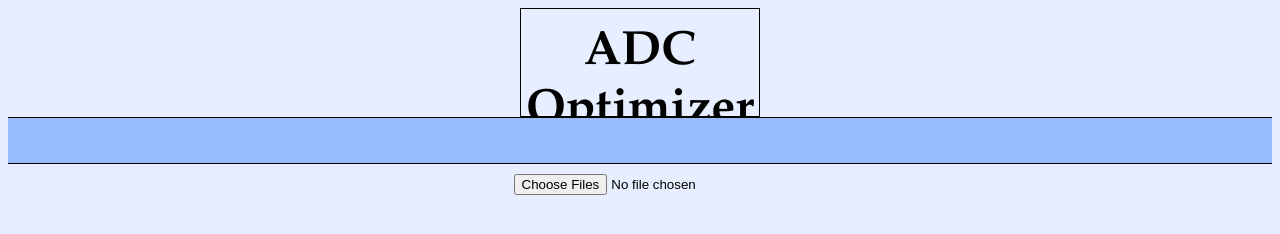
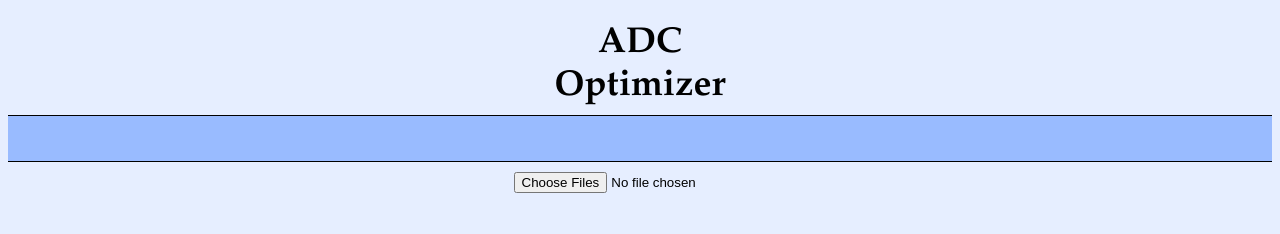
Before and after one commit to bkuchenb/ADC_optimizer, a plain HTML site: page index.html in a window 1280 px wide. Drawn offline with Linux system fonts and the light colour scheme.

Commit message:
Remove header border. Adjust header font-size.

```diff
--- a/css/style.css
+++ b/css/style.css
@@ -17,7 +17,6 @@ button{
 }
 /*Placed in container 1.*/
 #header_center{
-	border: 1px solid black;
 	display: inline-block;
 	vertical-align: middle;
 	width: 19%;
@@ -26,7 +25,7 @@ button{
 .logo{
 	background-color: #e6eeff;
 
-	font: 48px Palatino Linotype;
+	font: 36px Palatino Linotype;
 	font-weight: bold;
 	height: 100px;
 	margin-bottom: 7px;
```
